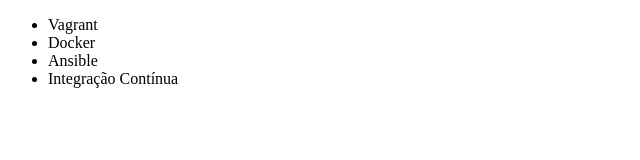
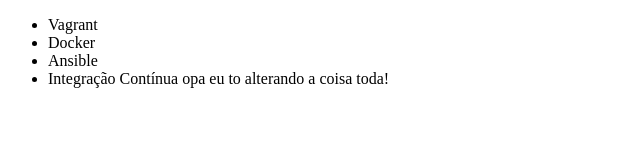
Before and after one commit to Andrebiasuz/alura-git, a plain HTML site: page CURSO GIT ALURA/index.html in a window 1280 px wide. Shown: the whole page, without its empty margins (0-640 px from the left). Drawn offline with Linux system fonts and the light colour scheme.

Commit message:
Testando commit e push

```diff
--- a/CURSO GIT ALURA/index.html
+++ b/CURSO GIT ALURA/index.html
@@ -9,7 +9,7 @@
         <li>Vagrant</li>
         <li>Docker</li>
         <li>Ansible</li>
-        <li>Integração Contínua</li>
+        <li>Integração Contínua opa eu to alterando a coisa toda!</li>
     </ul>
 </body>
 </html>
```
